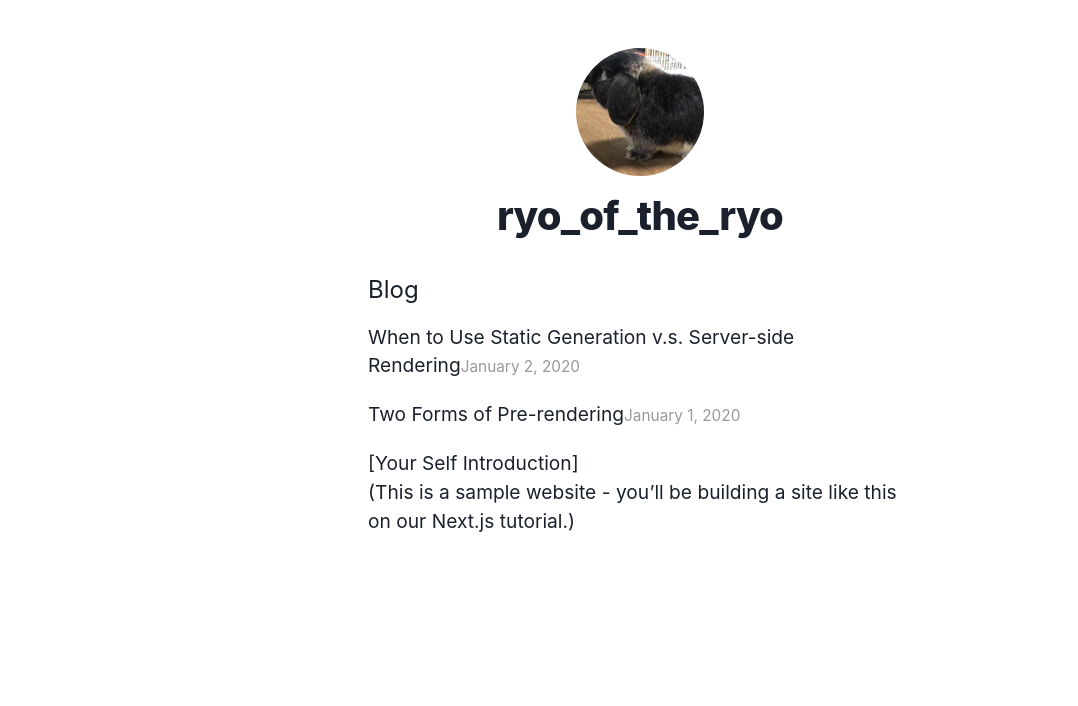
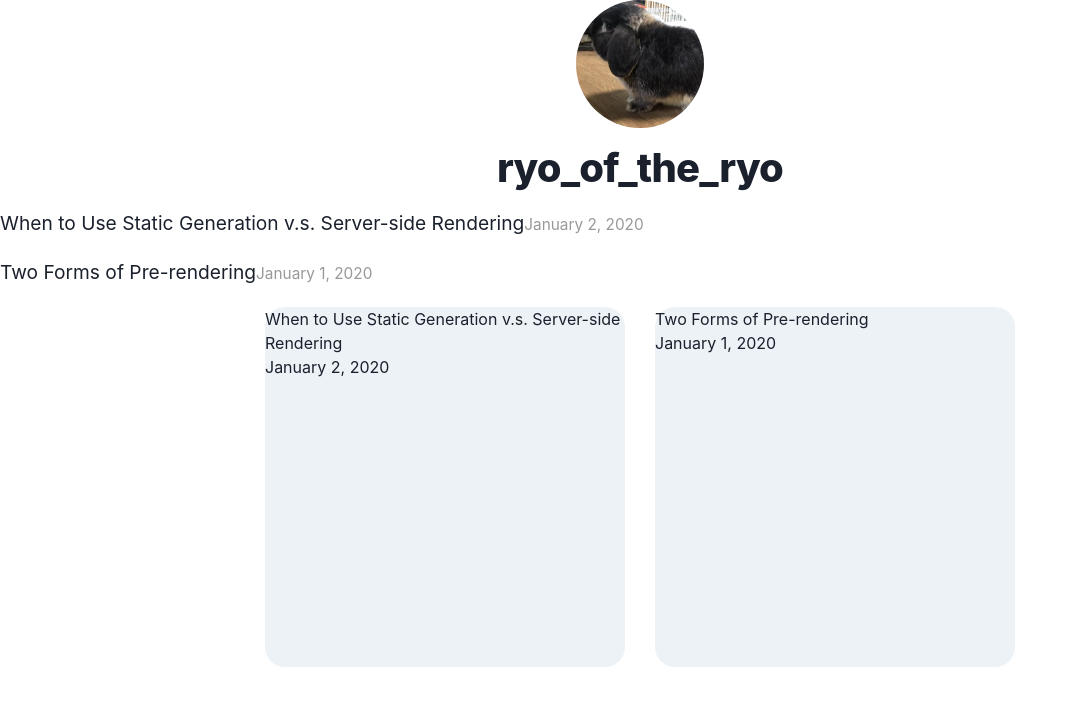
Before and after one commit to RyoMasumura1201/blog_of_the_ore, a Next.js app: page / in a window 1280 px wide. Shown: the top 706 px of the page, without its empty margins (0-1078 px from the left). Built offline with nearby package versions, Linux system fonts and the light colour scheme.

Commit message:
style: make article index

```diff
--- a/package.json
+++ b/package.json
@@ -18,6 +18,7 @@
     "next": "11.1.2",
     "react": "17.0.2",
     "react-dom": "17.0.2",
+    "react-router-dom": "^5.3.0",
     "remark": "^14.0.1",
     "remark-html": "^14.0.1",
     "remark-parse": "^10.0.0",
--- a/src/components/layout.tsx
+++ b/src/components/layout.tsx
@@ -13,7 +13,7 @@ type Props = {
 
 export const Layout: React.FC<Props> =({ children, home }) =>{
   return (
-    <div className={styles.container}>
+    <div>
       <Head>
         <link rel="icon" href="/favicon.ico" />
         <meta
--- a/src/pages/index.tsx
+++ b/src/pages/index.tsx
@@ -5,6 +5,8 @@ import utilStyles from 'styles/util.module.css'
 import { getSortedPostsData } from 'lib/posts'
 import { GetStaticProps } from 'next'
 import { Date } from '../components/date'
+import { Box, Center, Wrap, WrapItem } from '@chakra-ui/layout'
+import router, { useRouter} from 'next/router'
 
 export const getStaticProps: GetStaticProps = async()=> {
   const allPostsData = getSortedPostsData()
@@ -29,9 +31,7 @@ export default function Home({
       <Head>
         <title>{siteTitle}</title>
       </Head>
-      <section className={utilStyles.headingMd}>
       <section className={`${utilStyles.headingMd} ${utilStyles.padding1px}`}>
-        <h2 className={utilStyles.headingLg}>Blog</h2>
         <ul className={utilStyles.list}>
           {allPostsData.map(({ id, date, title }) => (
             <li className={utilStyles.listItem} key={id}>
@@ -45,12 +45,16 @@ export default function Home({
           ))}
         </ul>
       </section>
-        <p>[Your Self Introduction]</p>
-        <p>
-          (This is a sample website - you’ll be building a site like this on{' '}
-          <a href="https://nextjs.org/learn">our Next.js tutorial</a>.)
-        </p>
-      </section>
+        <Wrap justify="center" spacing="30px">
+          {allPostsData.map(({id, date, title}) => (
+            <WrapItem>
+              <Box w = "360px" h="360px" bg="gray.100" borderRadius="20px">
+                <p>{title}</p>
+                <Date dateString={date} />
+              </Box>
+            </WrapItem>
+          ))}
+        </Wrap>
     </Layout>
   )
 }
```
Also changed, not shown: 2 other files (tests, documents, lock files or other folders).
